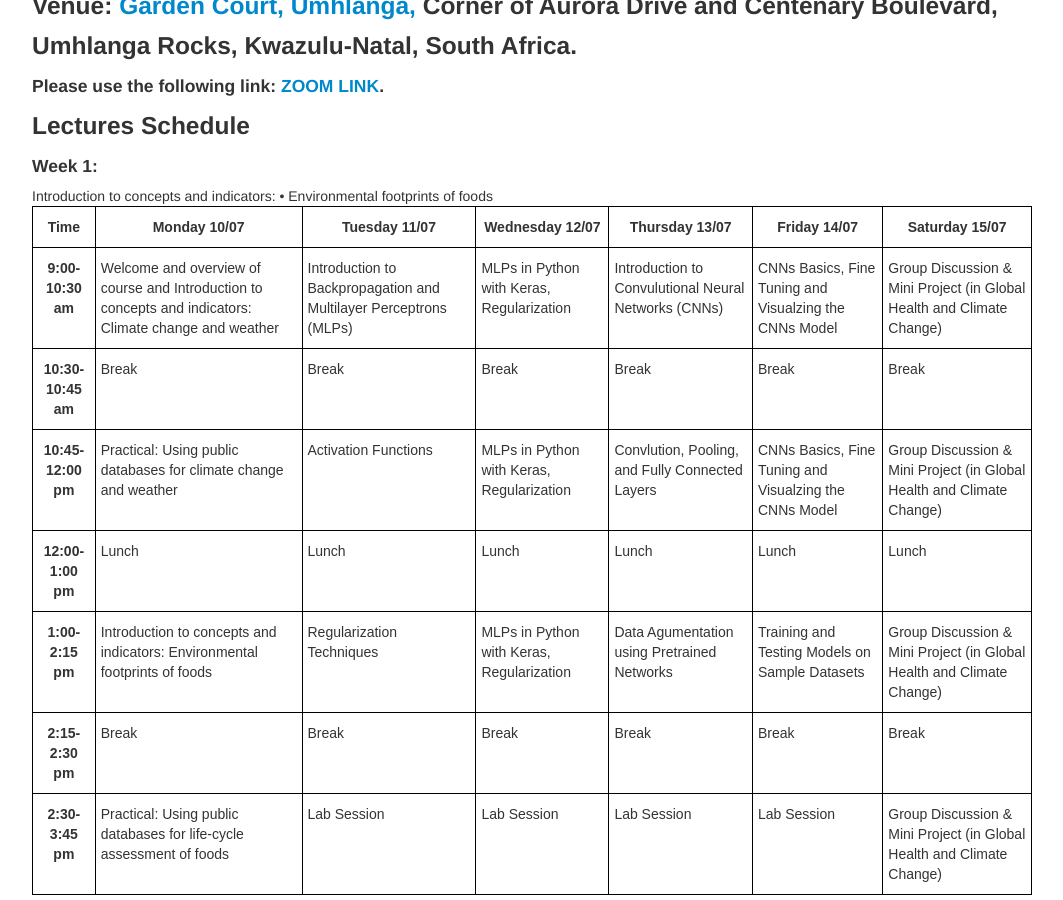
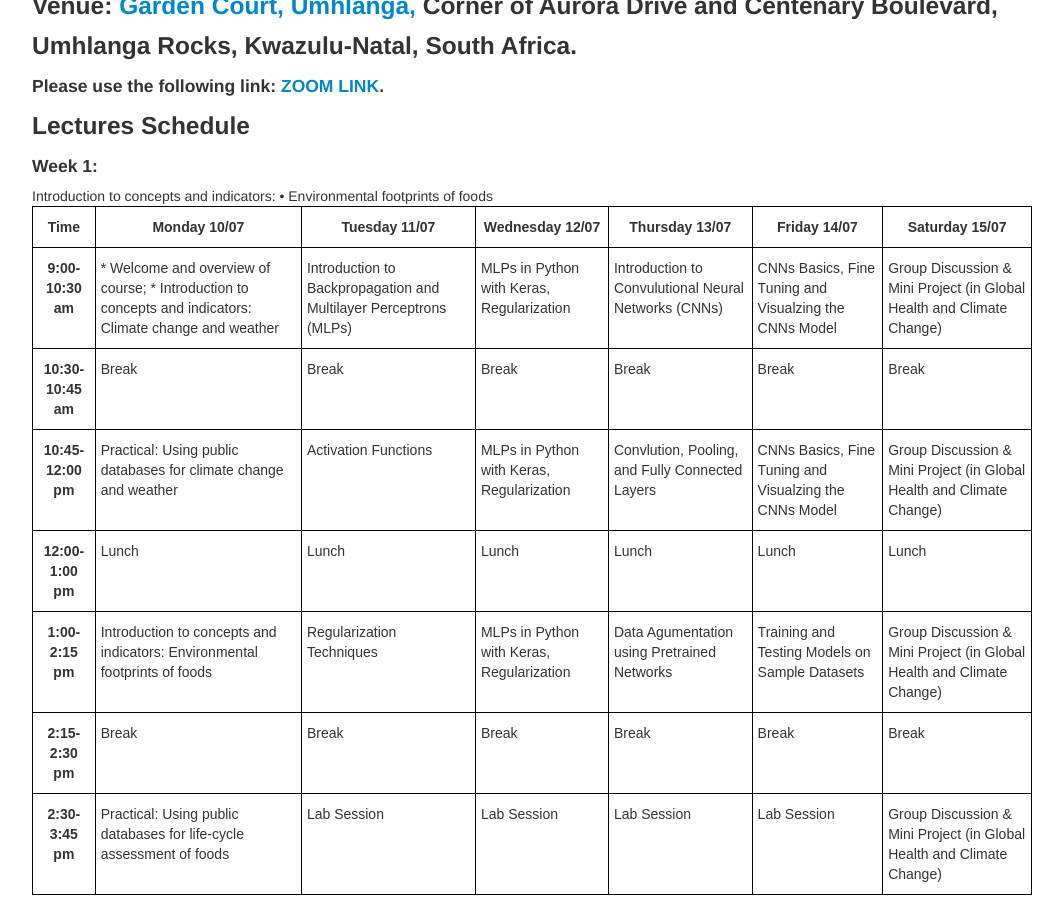
Before and after one commit to ccfscourseukzn/ccfscourseukzn.github.io, a Jekyll site: the page built from index.md, in a window 1280 px wide and 900 px high, scrolled down 526 px. Shown: the whole window, without its empty margins (108-1171 px from the left). Built offline with Jekyll 4.4.1, drawn with Linux system fonts in a browser that asks for light colours.

Commit message:
Update index.md

```diff
--- a/index.md
+++ b/index.md
@@ -39,7 +39,8 @@ title: Climate Change, Food System and Remote Sensing
 <tbody>
   <tr>
     <td class="tg-amwm">9:00-10:30 am</td>
-    <td class="tg-0lax">Welcome and overview of course and Introduction to concepts and indicators: Climate change and weather </td>
+    <td class="tg-0lax"> * Welcome and overview of course;
+      * Introduction to concepts and indicators: Climate change and weather </td>
     <td class="tg-0lax">Introduction to Backpropagation and Multilayer Perceptrons (MLPs)</td>
     <td class="tg-0lax">MLPs in Python with Keras, Regularization</td>
     <td class="tg-0lax">Introduction to Convulutional Neural Networks (CNNs)</td>
```
